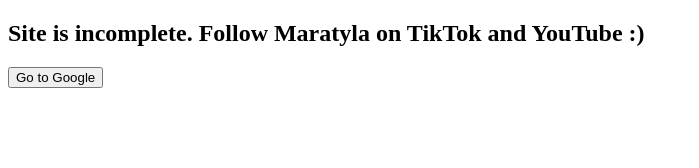
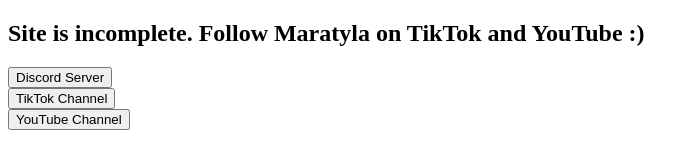
Before and after one commit to Maratyla/maratyla.github.io, a plain HTML site: page index.html in a window 1280 px wide. Shown: the whole page, without its empty margins (0-699 px from the left). Drawn offline with Linux system fonts and the light colour scheme.

Commit message:
Update index.html

```diff
--- a/index.html
+++ b/index.html
@@ -2,8 +2,14 @@
 <html>
   <body>
     <h2>Site is incomplete. Follow Maratyla on TikTok and YouTube :)</h2>
-    <form action="https://google.com">
-    <input type="submit" value="Go to Google" />
+    <form action="https://discord.gg/37ApsxjW4s">
+    <input type="submit" value="Discord Server" />
+    </form>
+    <form action="https://www.tiktok.com/@maratyla">
+    <input type="submit" value="TikTok Channel" />
+    </form>
+    <form action="https://www.youtube.com/@maratyla">
+    <input type="submit" value="YouTube Channel" />
     </form>
   </body>
 </html>
```
